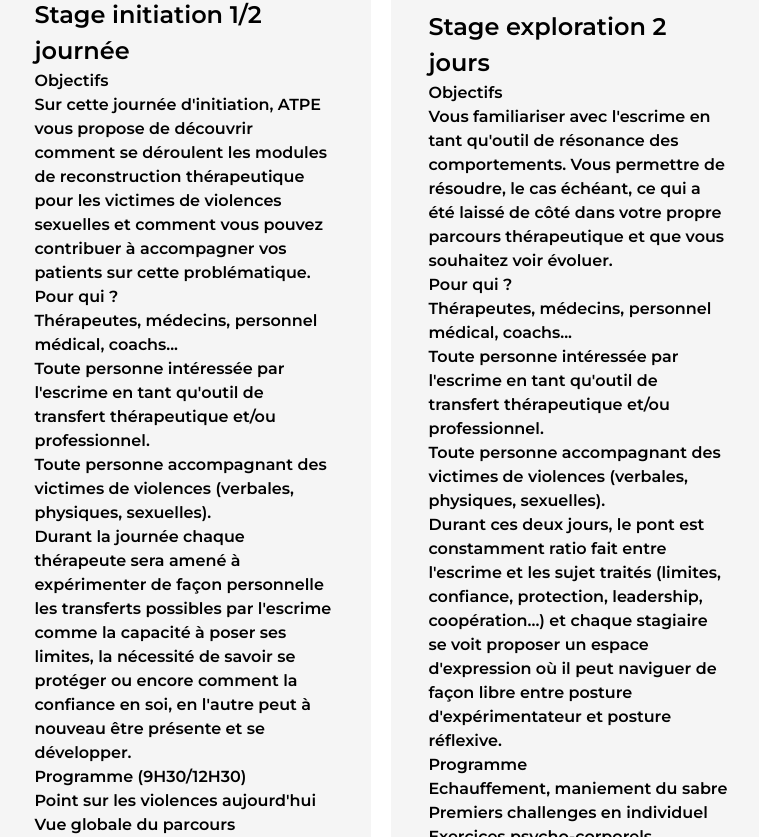
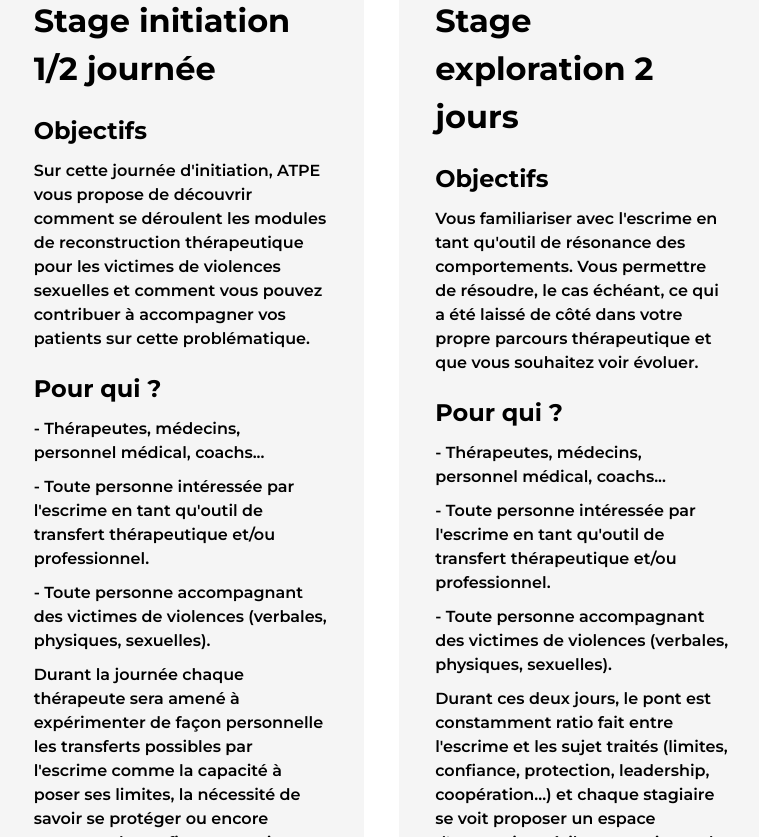
Before and after one commit to Matsuel/ATPE, a Next.js app: page /professionnels in a window 1280 px wide. Shown: the part 1883-2720 px from the top of the page, without its empty margins (259-1018 px from the left). Built offline with nearby package versions, Linux system fonts and the light colour scheme.

Commit message:
style on programmes

```diff
--- a/src/pages/professionnels.tsx
+++ b/src/pages/professionnels.tsx
@@ -2,6 +2,7 @@
 import styles from '@/styles/Professionnels.module.scss';
 import NavBar from '@/Components/Navbar';
 import Image2 from '@/assets/equipement.jpg';
+import Check from '@/assets/check.svg';
 import Image from 'next/image';
 import Footer from '@/Components/Footer';
 
@@ -171,22 +172,25 @@
                             return (
                                 <div key={index} className={styles.ProfessionnelsProgramme_Card}>
                                     <h3 className={styles.ProfessionnelsProgramme_CardTitle}>{item.title}</h3>
-                                    <p className={styles.ProfessionnelsProgramme_Text}>{item.objectifs}</p>
+                                    <p className={styles.ProfessionnelsProgramme_TextTitle}>{item.objectifs}</p>
                                     <p className={styles.ProfessionnelsProgramme_Text}>{item.objectifsPara}</p>
-                                    <p className={styles.ProfessionnelsProgramme_Text}>{item.pourQui}</p>
+                                    <p className={styles.ProfessionnelsProgramme_TextTitle}>{item.pourQui}</p>
                                     {
                                         item.pourQuiTab.map((item: string, index: number) => {
                                             return (
-                                                <p key={index} className={styles.ProfessionnelsProgramme_Text}>{item}</p>
+                                                <p key={index} className={styles.ProfessionnelsProgramme_TextPourQui}>- {item}</p>
                                             )
                                         })
                                     }
                                     <p className={styles.ProfessionnelsProgramme_Text}>{item.speech}</p>
-                                    <p className={styles.ProfessionnelsProgramme_Text}>{item.programme}</p>
+                                    <p className={styles.ProfessionnelsProgramme_TextTitle}>{item.programme}</p>
                                     {
                                         item.programmes.map((item: string, index: number) => {
                                             return (
-                                                <p key={index} className={styles.ProfessionnelsProgramme_Text}>{item}</p>
+                                                <p key={index} className={styles.ProfessionnelsProgramme_TextProg}>
+                                                    <Image src={Check} alt="check" />
+                                                    {item}
+                                                </p>
                                             )
                                         })
                                     }
--- a/src/styles/Professionnels.module.scss
+++ b/src/styles/Professionnels.module.scss
@@ -133,8 +133,8 @@
             width: 60%;
             display: flex;
             flex-direction: row;
-            align-items: center;
-            gap: 20px;
+            align-items: stretch;
+            gap: 35px;
 
             .ProfessionnelsProgramme_Card {
                 width: 100%;
@@ -150,8 +150,8 @@
                 width: 80%;
                 color: #000;
                 font-family: 'Montserrat', sans-serif;
-                font-weight: 600;
-                font-size: 1.5rem;
+                font-weight: 700;
+                font-size: 2rem;
                 text-align: start;
                 margin-top: 20px;
             }
@@ -164,6 +164,41 @@
                 font-size: 1rem;
                 text-align: start;
             }
+
+            .ProfessionnelsProgramme_TextPourQui {
+                width: 80%;
+                color: #000;
+                font-family: 'Montserrat', sans-serif;
+                font-weight: 600;
+                font-size: 1rem;
+                text-align: start;
+                margin-bottom: 10px;
+            }
+
+            .ProfessionnelsProgramme_TextTitle {
+                width: 80%;
+                color: #000;
+                font-family: 'Montserrat', sans-serif;
+                font-weight: 700;
+                font-size: 1.5rem;
+                text-align: start;
+                margin-top: 20px;
+                margin-bottom: 10px;
+            }
+
+            .ProfessionnelsProgramme_TextProg {
+                width: 80%;
+                color: #000;
+                font-family: 'Montserrat', sans-serif;
+                font-weight: 600;
+                font-size: 1rem;
+                text-align: start;
+                margin-bottom: 20px;
+                display: flex;
+                flex-direction: row;
+                align-items: center;
+                gap: 10px;
+            }
         }
     }
 }
```
Also changed, not shown: src/assets/check.svg (added).
